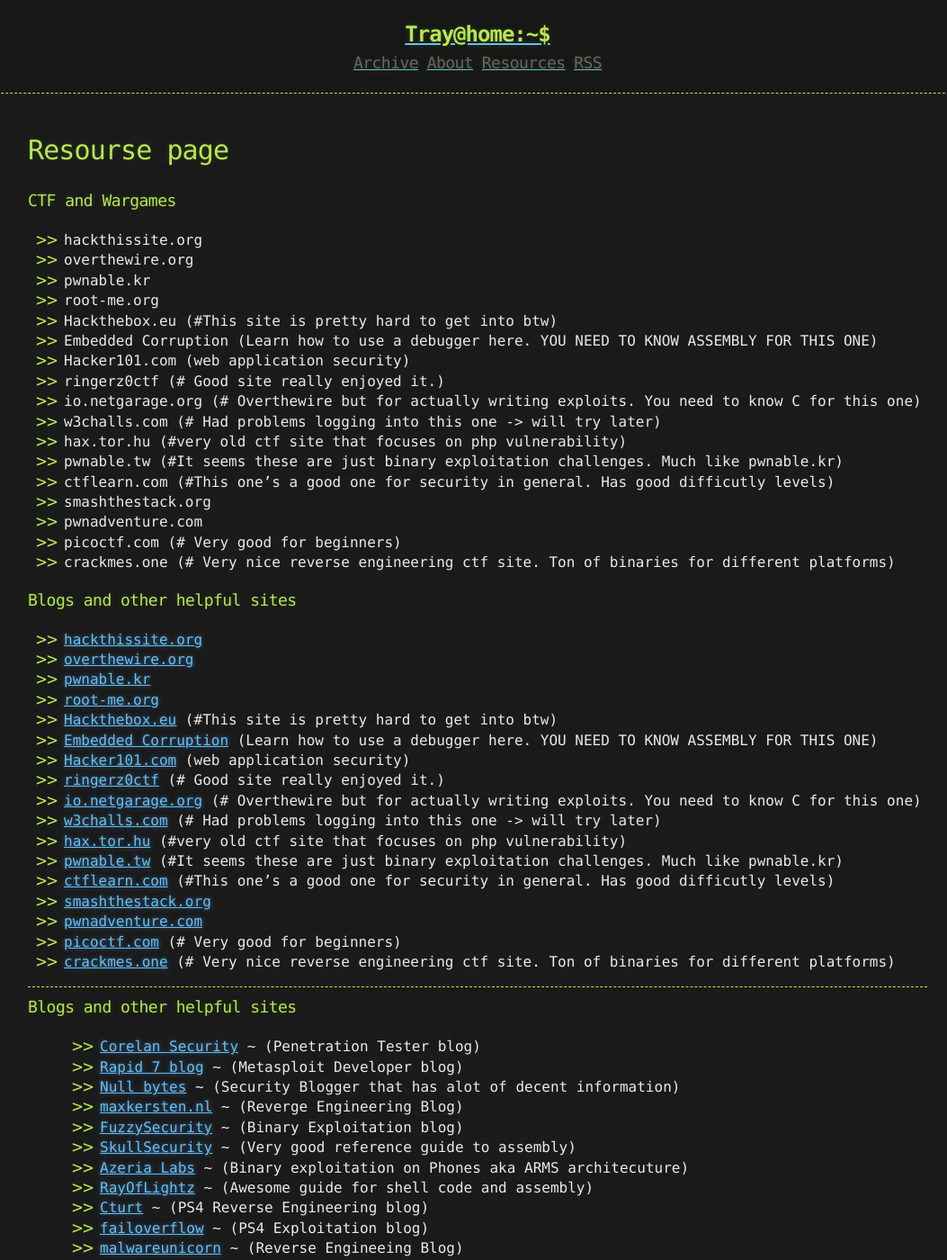
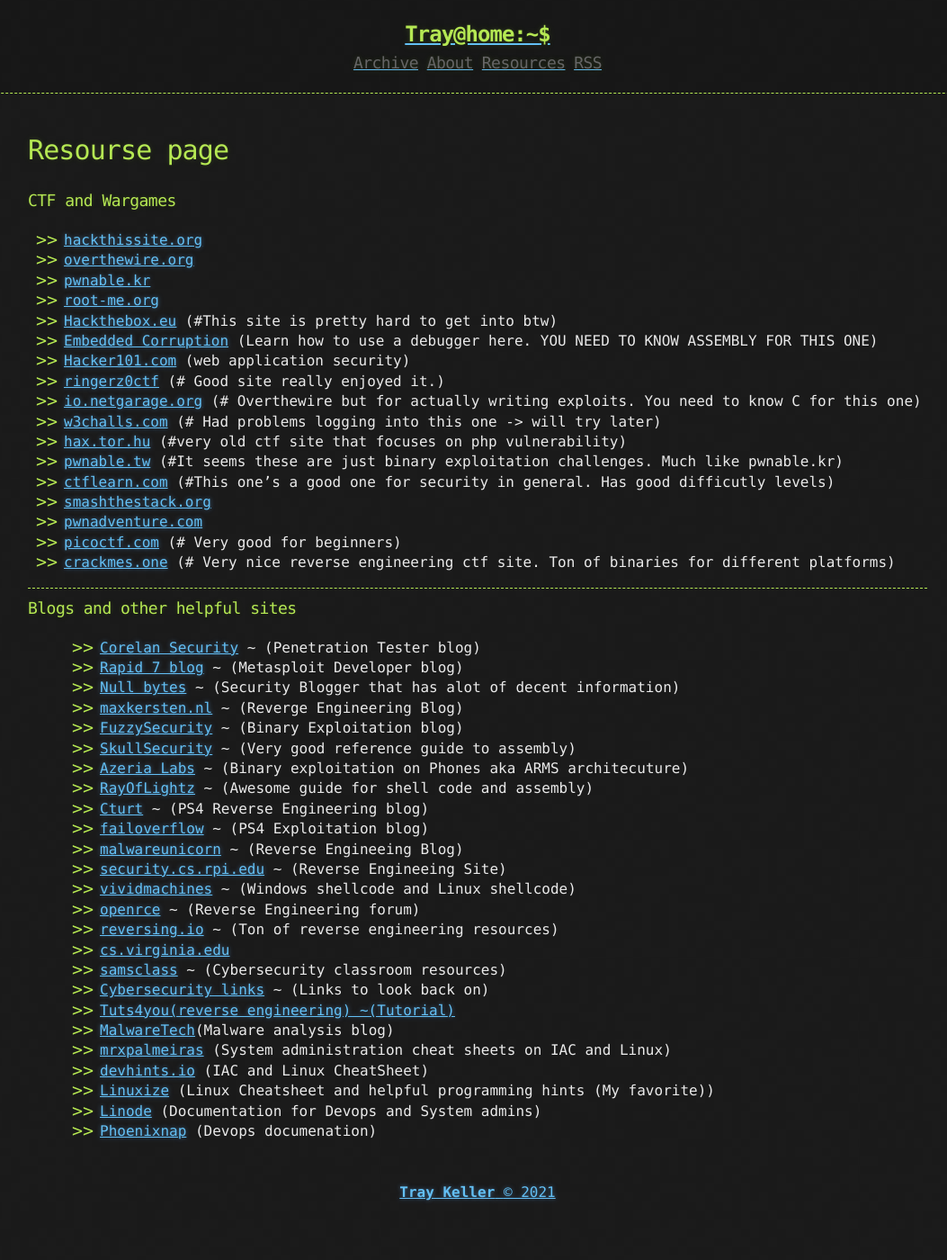
Before and after one commit to traytorous/traykeller.github.io, a Jekyll site: the page built from resources.md, in a window 1280 px wide and 1400 px high. Shown: the whole window at 90% size, without its empty margins (109-1162 px from the left). Built offline with Jekyll 4.4.1, drawn with Linux system fonts in a browser that asks for light colours.

Commit message:
creating links for the sites

```diff
--- a/resources.md
+++ b/resources.md
@@ -5,27 +5,6 @@ title: Resource
 # Resourse page
 
 ### CTF and Wargames
-- hackthissite.org
-- overthewire.org
-- pwnable.kr
-- root-me.org
-- Hackthebox.eu (#This site is pretty hard to get into btw)
-- Embedded Corruption (Learn how to use a debugger here. YOU NEED TO KNOW ASSEMBLY FOR THIS ONE)
-- Hacker101.com (web application security)
-- ringerz0ctf (# Good site really enjoyed it.)
-- io.netgarage.org (# Overthewire but for actually writing exploits. You need to know C for this one)
-- w3challs.com (# Had problems logging into this one -> will try later)
-- hax.tor.hu (#very old ctf site that focuses on php vulnerability)
-- pwnable.tw (#It seems these are just binary exploitation challenges. Much like pwnable.kr)
-- ctflearn.com (#This one’s a good one for security in general. Has good difficutly levels)
-- smashthestack.org
-- pwnadventure.com
-- picoctf.com (# Very good for beginners)
-- crackmes.one (# Very nice reverse engineering ctf site. Ton of binaries for different platforms)
-
-### Blogs and other helpful sites
-
-
 
 <ul>
 <li><a href="https://www.hackthissite.org/" rel="nofollow">hackthissite.org</a></li>
@@ -76,5 +55,5 @@ title: Resource
 <li><a href="https://www.linode.com/docs/">Linode</a> (Documentation for Devops and System admins)</li>
 <li><a href="https://phoenixnap.com/">Phoenixnap</a> (Devops documenation)</li>
 </ul>
-</li>
+
 </ul>
```
